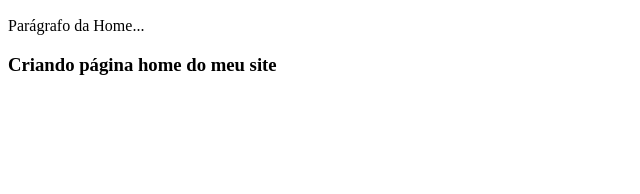
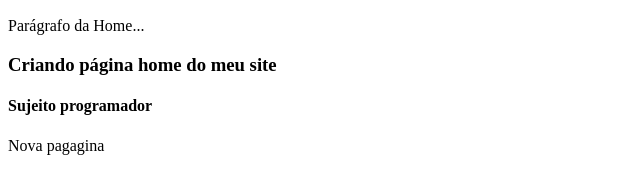
Before and after one commit to HenryFicht/curso_github, a plain HTML site: page index.html in a window 1280 px wide. Shown: the part 96-290 px from the top of the page, without its empty margins (0-640 px from the left). Drawn offline with Linux system fonts and the light colour scheme.

Commit message:
Finalizando pagina home com toda descricao

```diff
--- a/index.html
+++ b/index.html
@@ -3,3 +3,5 @@
 <p>Parágrafo da Home...</p>
 
 <h3>Criando página home do meu site</h3>
+<h4>Sujeito programador</h4>
+<p>Nova pagagina</p>
```
Also changed, not shown: nomes.txt.
